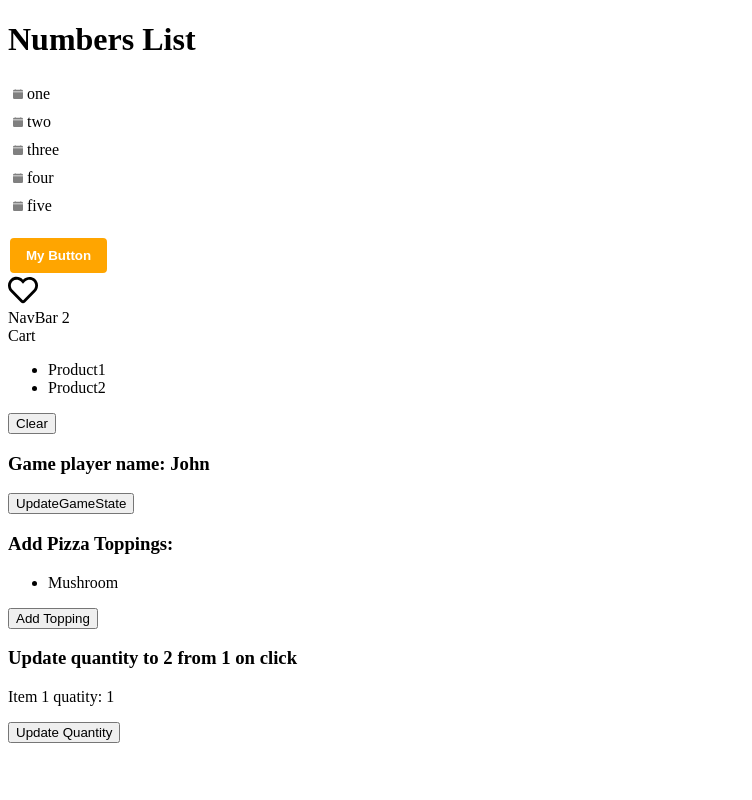
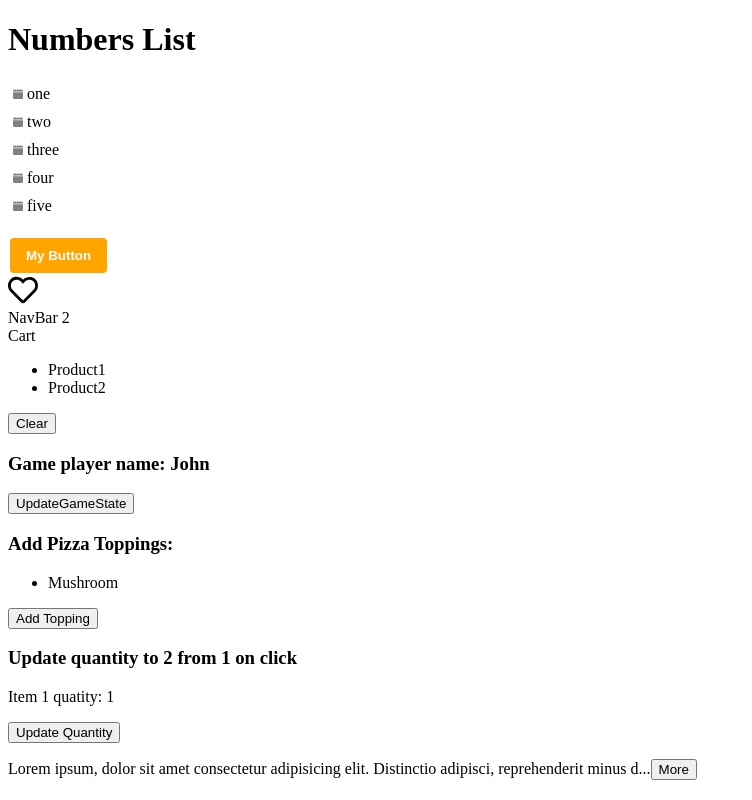
Before and after one commit to SuriyaRamesh/vite-react-app, a React (Vite) app: page / in a window 1280 px wide. Shown: the whole page, without its empty margins (0-752 px from the left). Built offline with nearby package versions, Linux system fonts and the light colour scheme.

Commit message:
add expandabletext component

```diff
--- a/src/App.tsx
+++ b/src/App.tsx
@@ -8,6 +8,7 @@ import Cart from "./components/Cart";
 import UpdateGameState from "./components/UpdateGameState";
 import AddTopping from "./components/AddTopping";
 import ShoppingCartUpdate from "./components/ShoppingCartUpdate";
+import ExpandableText from "./components/ExpandableText";
 
 
 const handleSelectItem = (item: string) => console.log(item);
@@ -28,6 +29,9 @@ function App() {
       <UpdateGameState />
       <AddTopping />
       <ShoppingCartUpdate />
+      <ExpandableText>
+        Lorem ipsum, dolor sit amet consectetur adipisicing elit. Distinctio adipisci, reprehenderit minus dolorem iusto rem ratione quam ex unde! Quas dolor maxime magnam dolorem est obcaecati! Deserunt eveniet et temporibus veniam laboriosam harum enim ex. Sint ipsa quibusdam quia autem. Facilis suscipit nisi perferendis. Ipsa rerum aperiam laborum excepturi recusandae ullam dicta dolorem quibusdam, modi, commodi, nesciunt similique. Dolores nesciunt optio totam at eveniet odio deleniti atque aliquid! At cupiditate consequuntur sint distinctio sequi iste voluptas! Eveniet blanditiis ad maiores magnam ratione, ullam placeat eos sequi, iste vel quaerat consequatur sapiente earum? Quia unde ullam accusamus expedita. Molestias, iure quos.
+      </ExpandableText>
     </div>
   )
 }
--- /dev/null
+++ b/src/components/ExpandableText.tsx
@@ -0,0 +1,16 @@
+import { useState } from "react";
+
+interface ExpandableTextProps {
+    children: string;
+    maxChars?: number;
+}
+
+const ExpandableText = ({ children, maxChars = 100 } : ExpandableTextProps) => {
+    const [isExpanded, setExpanded] = useState(false);
+
+    if(children.length <= maxChars) return <p>{children}</p>;
+    const text = isExpanded ? children : children.substring(0, maxChars);
+    return <p>{text}...<button onClick={() => setExpanded(!isExpanded)}>{isExpanded ? 'Less' : 'More'}</button></p>
+}
+
+export default ExpandableText;
```
